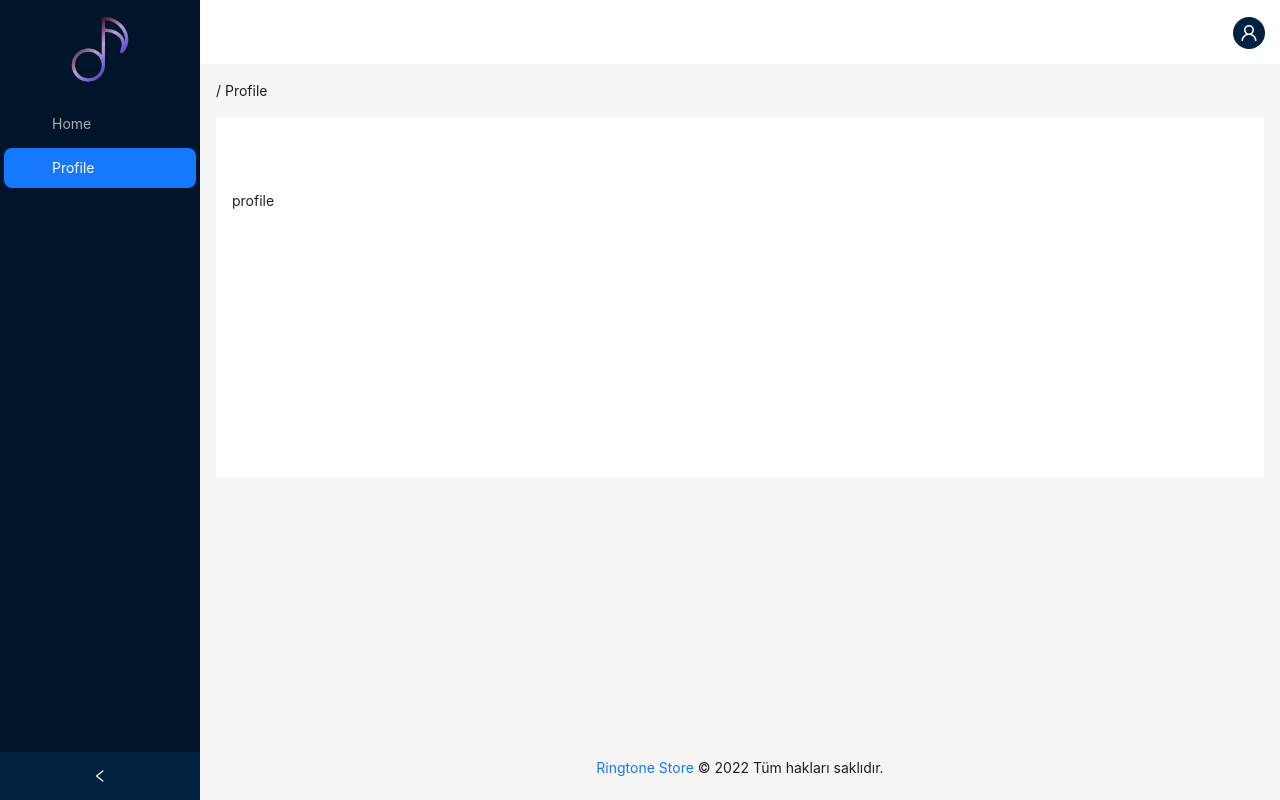
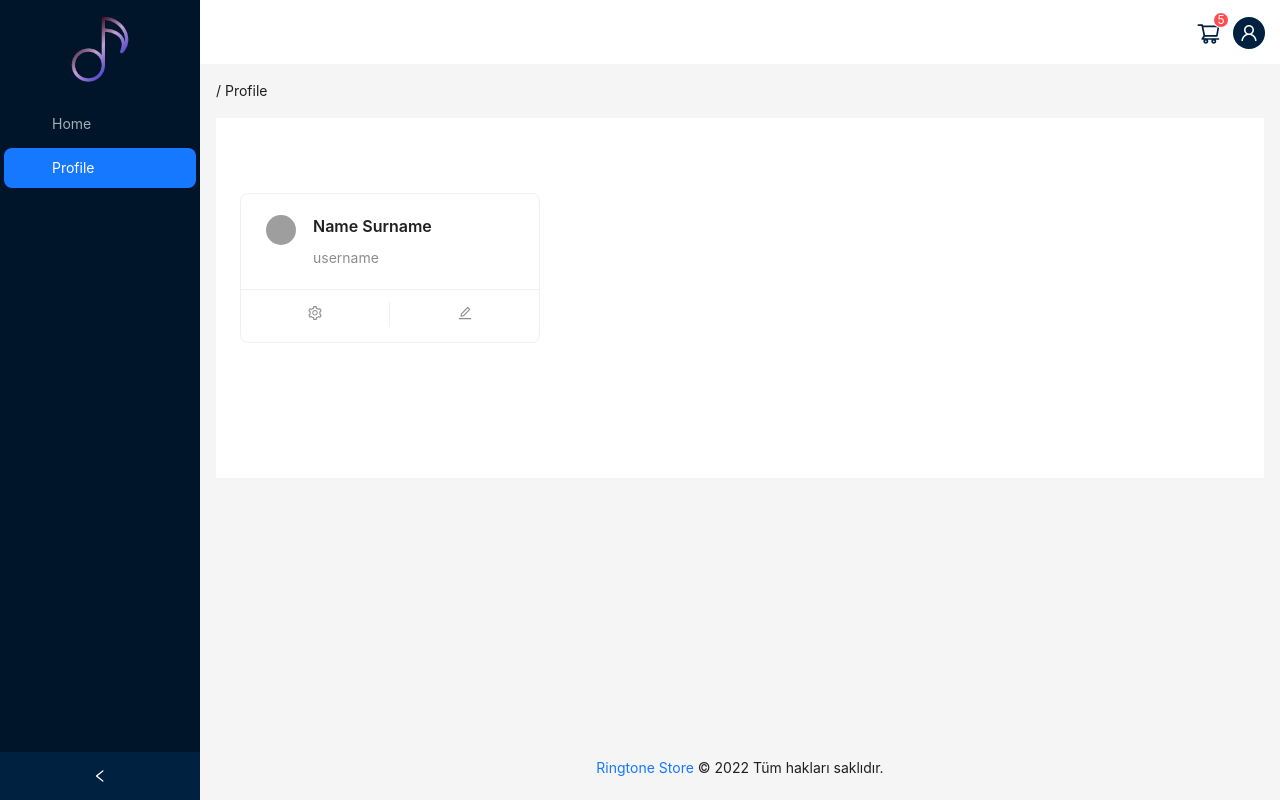
Before and after one commit to mehmethalis/ringtone-ui, a React (Create React App) app: page /profile in a window 1280 px wide. Built offline with nearby package versions, Linux system fonts and the light colour scheme; grey boxes are pictures that could not be loaded.

Commit message:
shopping cart icon and drawer

```diff
--- a/src/components/layout/DefaultHeader.js
+++ b/src/components/layout/DefaultHeader.js
@@ -1,6 +1,11 @@
-import React from "react";
-import { UserOutlined, LogoutOutlined, CrownFilled } from "@ant-design/icons";
-import { Layout, Avatar, Popover, Badge, theme } from "antd";
+import React, {useState} from "react";
+import {
+  UserOutlined,
+  LogoutOutlined,
+  CrownFilled,
+  ShoppingCartOutlined,
+} from "@ant-design/icons";
+import { Layout, Avatar, Popover, Badge, theme, Drawer } from "antd";
 import moment from "moment";
 import "./layout.css";
 import "moment/locale/tr";
@@ -9,8 +14,15 @@ import { userLogoutRequest } from "../../store/actions/user.actions";
 const { Header } = Layout;
 
 export default function DefaultHeader({ bread }) {
+  const [open, setOpen] = useState(false);
   const { profile } = useSelector((state) => state.userState);
   const dispatch = useDispatch();
+  const showDrawer = () => {
+    setOpen(true);
+  };
+  const onClose = () => {
+    setOpen(false);
+  };
   const {
     token: { colorBgContainer },
   } = theme.useToken();
@@ -22,6 +34,19 @@ export default function DefaultHeader({ bread }) {
       }}
     >
       <div className="header-right">
+        <Badge count={5} offset={[-12, 12]} size="small">
+          <Avatar
+            onClick={showDrawer}
+            size={50}
+            style={{ color: "#002140", backgroundColor: "white"}}
+            icon={<ShoppingCartOutlined />}
+            className="avatar"
+          />
+          <Drawer width={520} closable={false} onClose={onClose} open={open}>
+
+          </Drawer>
+        </Badge>
+
         <Popover
           content={
             <div>
--- a/src/components/profile/index.js
+++ b/src/components/profile/index.js
@@ -1,15 +1,35 @@
-import { Row } from "antd";
+import { Avatar, Card } from "antd";
 import React from "react";
 import "./profile.css";
 import Navbar from "./Navbar";
+import {
+  EditOutlined,
+  EllipsisOutlined,
+  SettingOutlined,
+} from "@ant-design/icons";
+const { Meta } = Card;
 
 export default function Profile() {
   return (
     <div className="site-statistic-demo-card">
       <Navbar />
-      <Row gutter={16} justify="space-between" align={"middle"}>
-        profile
-      </Row>
+      <Card
+        style={{
+          width: 300,
+          height: 150
+        }}
+
+        actions={[
+          <SettingOutlined key="setting" />,
+          <EditOutlined key="edit" />,
+        ]}
+      >
+        <Meta
+          avatar={<Avatar src="https://joeschmoe.io/api/v1/random" />}
+          title="Name Surname"
+          description="username"
+        />
+      </Card>
     </div>
   );
 }
```
Also changed, not shown: src/components/layout/drawer/DrawerBody.js (added, +9 -0 lines), src/components/layout/drawer/DrawerFooter.js (added, +7 -0 lines), src/components/layout/drawer/DrawerHeader.js (added, +16 -0 lines).
